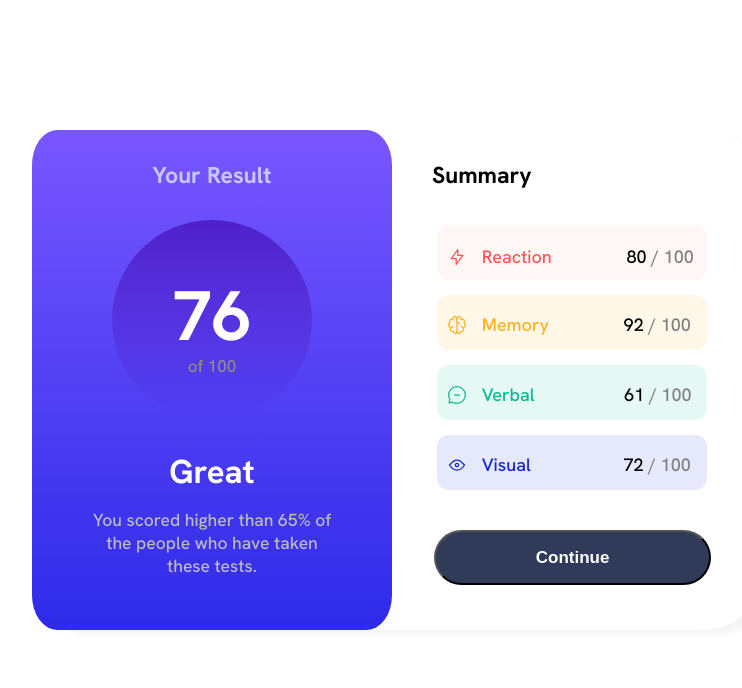
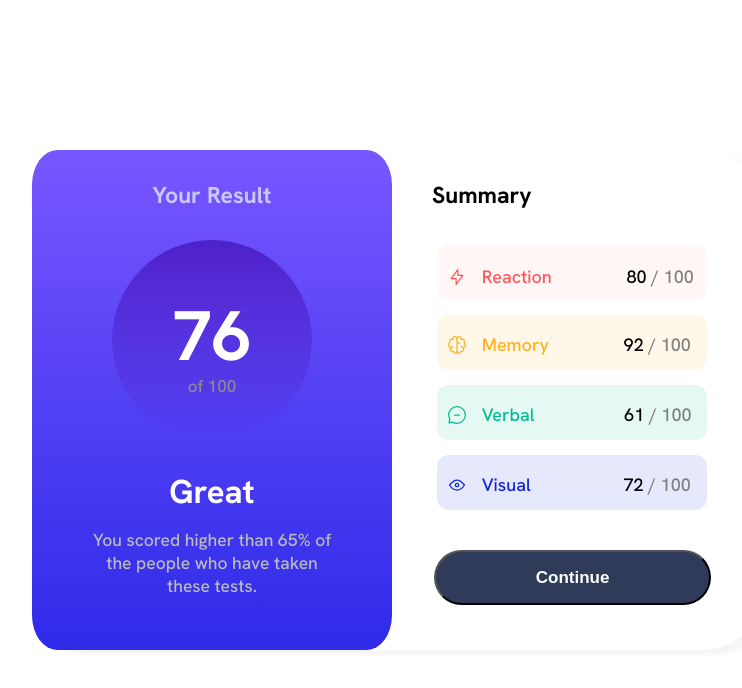
Before and after one commit to Yabsira21/Results-summary-component, a plain HTML site: page index.html in a window 1280 px wide. Shown: the whole page, without its empty margins (248-990 px from the left). Drawn offline with Linux system fonts and the light colour scheme.

Commit message:
Update styles.css

```diff
--- a/styles.css
+++ b/styles.css
@@ -14,7 +14,7 @@ h2 {
 main {
   display: grid;
   place-items: center;
-  height: 95vh;
+  height: 100vh;
 }
 
 .big-card {
```
